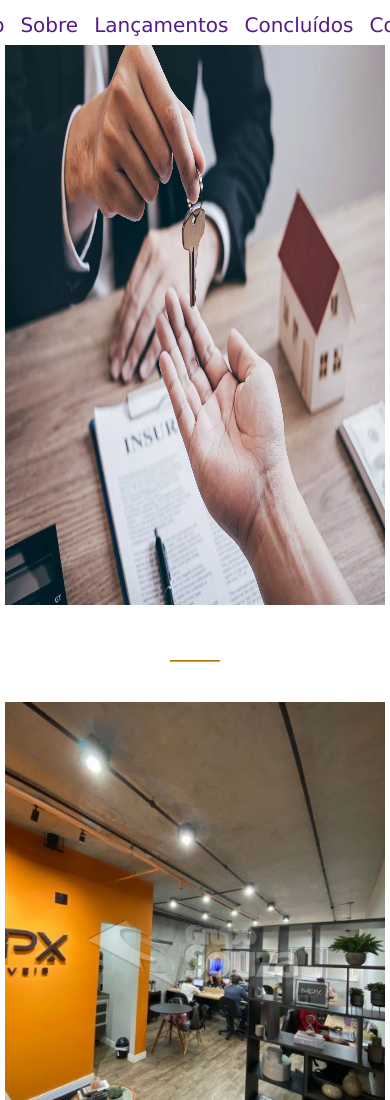
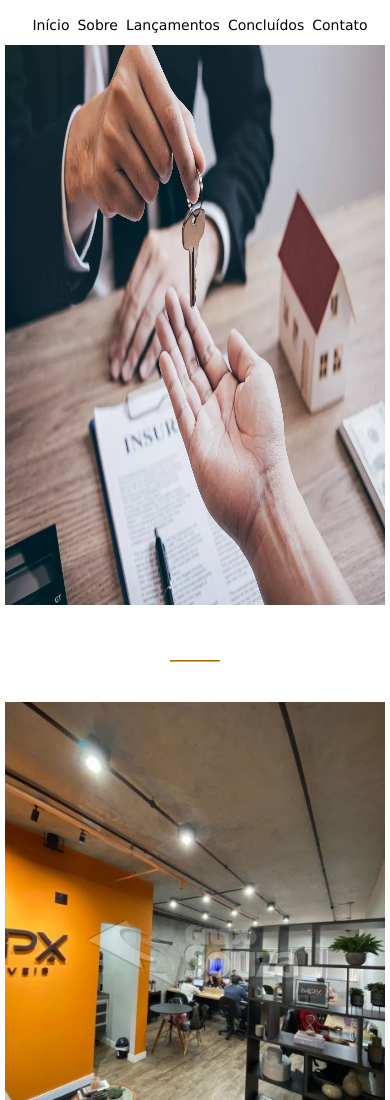
Before and after one commit to DevSinastre/projeto-construtora, a plain HTML site: page index.html in a window 390 px wide. Shown: the top 1100 px of the page. Drawn offline with Linux system fonts and the light colour scheme.

Commit message:
atualizando textos

```diff
--- a/src/style.css
+++ b/src/style.css
@@ -20,6 +20,7 @@ nav div{
 nav a{
     text-decoration: none;
     padding: 0 8px;
+    color: black;
 }
 
 nav img{
@@ -129,6 +130,13 @@ button, input, textarea{
 /* #------------media-queries------------# */
 
 @media (max-width: 900px){
+
+    nav a{
+        font-size: 14px;
+        padding: 0 4px;
+        color: black;
+    }
+
     main .sobre{
         display: flex;
         flex-direction: column;
```
